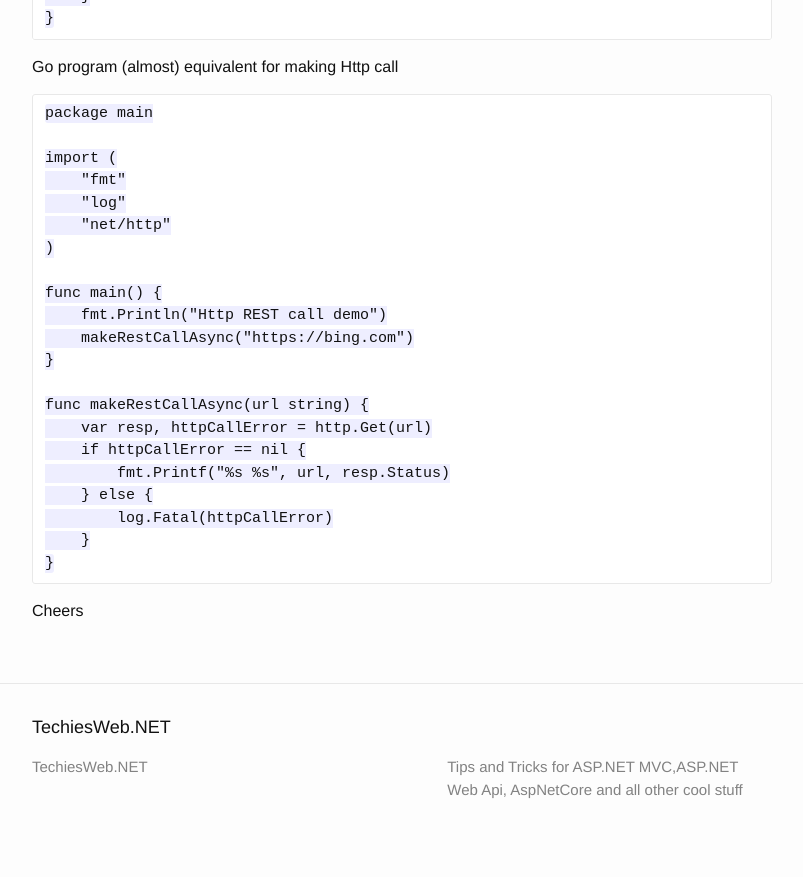
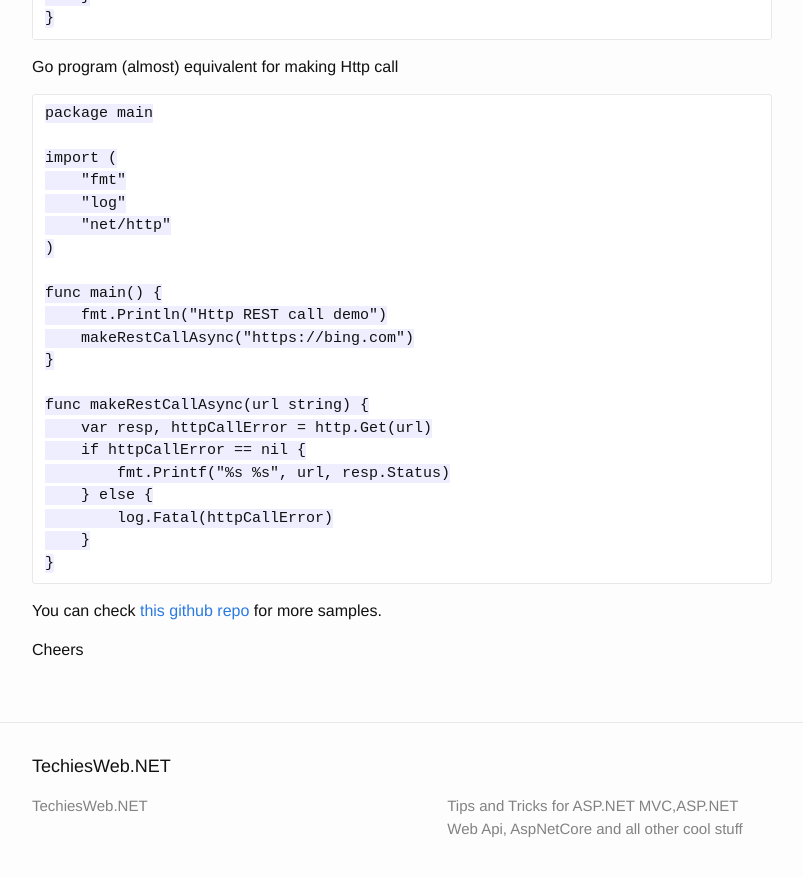
Before and after one commit to kshyju/techiesweb.net, a Jekyll site: the page built from _posts/2021-03-03-csharp-to-go-how-to-make-http-call.md, in a window 1280 px wide and 900 px high, scrolled down 1098 px. Shown: the top 877 px of the window, without its empty margins (238-1041 px from the left). Built offline with Jekyll 4.4.1, drawn with Linux system fonts in a browser that asks for light colours.

Commit message:
Adding link to samples repo

```diff
--- a/_posts/2021-03-03-csharp-to-go-how-to-make-http-call.md
+++ b/_posts/2021-03-03-csharp-to-go-how-to-make-http-call.md
@@ -68,5 +68,6 @@ Go program (almost) equivalent for making Http call
         }
     }
 
+You can check [this github repo](https://github.com/kshyju/CSharpToGo) for more samples.
 
 Cheers
```
